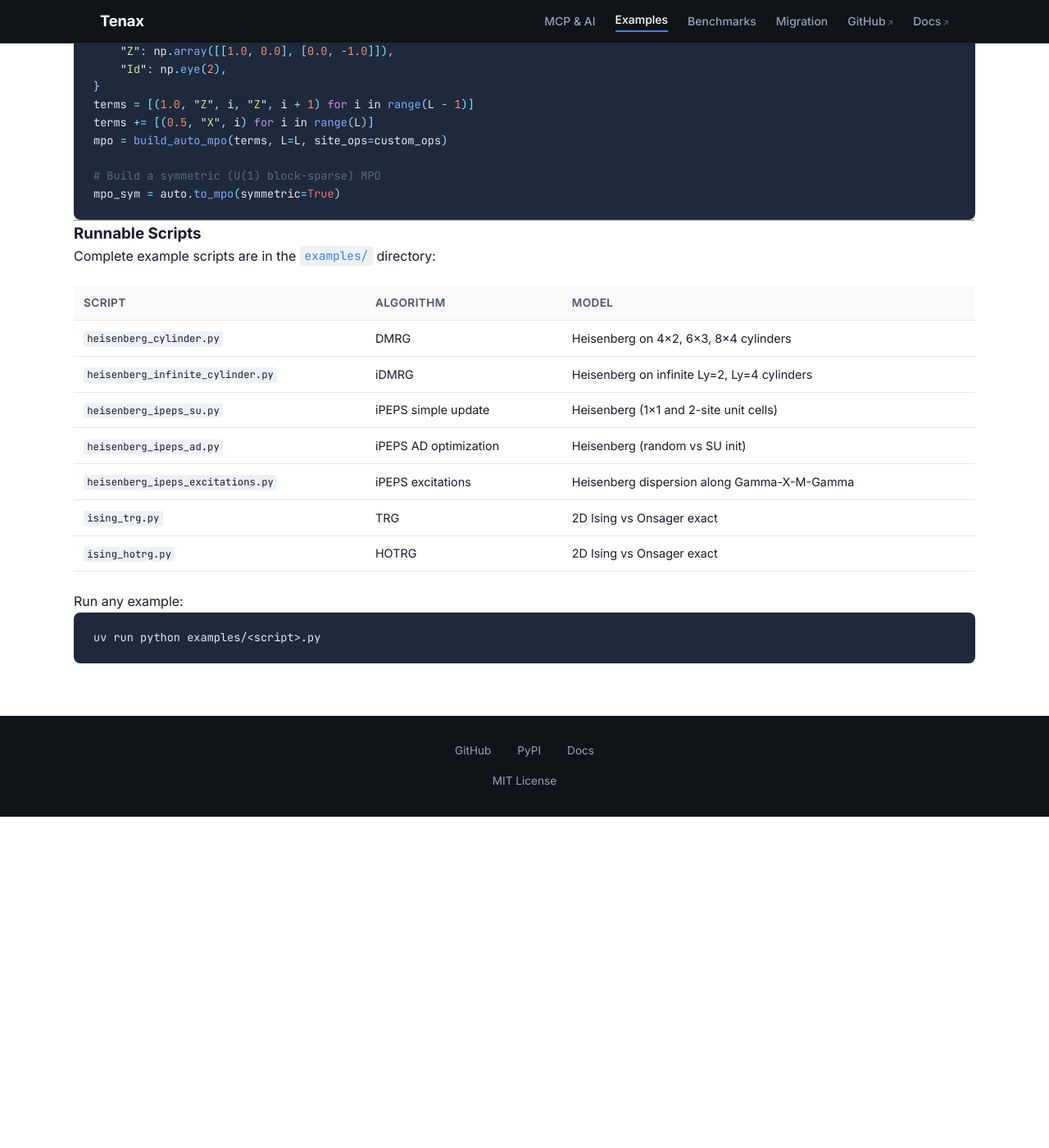
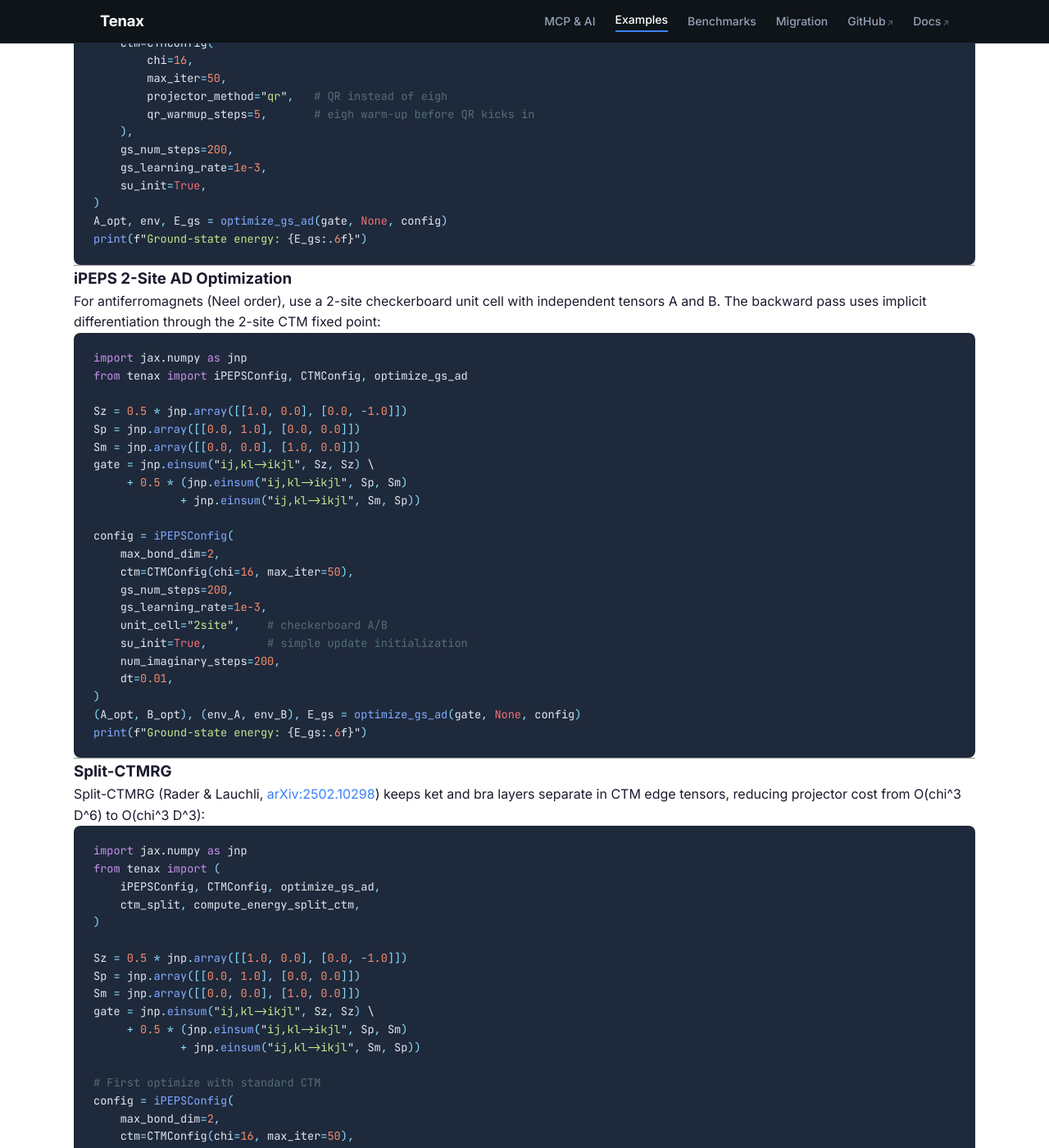
Before and after one commit to tenax-lab/tenax-lab.github.io, a Jekyll site: the page built from examples.md, in a window 1280 px wide and 1400 px high, scrolled down 3978 px. Shown: the whole window at 82% size. Built offline with Jekyll 4.4.1, drawn with Linux system fonts in a browser that asks for light colours; before the commit the page ends 4974 px from its top, so only the background shows below that; some of the changed text lies outside the part shown.

Commit message:
Add iPEPS QR projectors, 2-site AD, and split-CTMRG examples (#4)
Update website with new iPEPS features:
- Homepage: expanded iPEPS algorithm card description
- Examples: QR projectors, 2-site AD optimization, split-CTMRG sections
- MCP page: updated generate_code tool description

Co-authored-by: Claude Opus 4.6 <noreply@anthropic.com>

````diff
--- a/examples.md
+++ b/examples.md
@@ -22,6 +22,9 @@ title: Code Examples
 - [TRG — 2D Ising Model](#trg--2d-ising-model)
 - [iPEPS Simple Update](#ipeps-simple-update)
 - [iPEPS AD Optimization & Excitations](#ipeps-ad-optimization--excitations)
+- [iPEPS with QR Projectors](#ipeps-with-qr-projectors)
+- [iPEPS 2-Site AD Optimization](#ipeps-2-site-ad-optimization)
+- [Split-CTMRG](#split-ctmrg)
 - [AutoMPO](#autompo)
 - [Runnable Scripts](#runnable-scripts)
 {: style="list-style: none; padding: 0;" }
@@ -203,6 +206,109 @@ print(result.energies.shape)  # (20, 3)
 
 ---
 
+### iPEPS with QR Projectors
+
+QR-based projectors replace the expensive eigendecomposition in CTM with a QR factorization, giving significant speedups for large bond dimensions:
+
+```python
+import jax.numpy as jnp
+from tenax import iPEPSConfig, CTMConfig, optimize_gs_ad
+
+Sz = 0.5 * jnp.array([[1.0, 0.0], [0.0, -1.0]])
+Sp = jnp.array([[0.0, 1.0], [0.0, 0.0]])
+Sm = jnp.array([[0.0, 0.0], [1.0, 0.0]])
+gate = jnp.einsum("ij,kl->ikjl", Sz, Sz) \
+     + 0.5 * (jnp.einsum("ij,kl->ikjl", Sp, Sm)
+             + jnp.einsum("ij,kl->ikjl", Sm, Sp))
+
+config = iPEPSConfig(
+    max_bond_dim=2,
+    ctm=CTMConfig(
+        chi=16,
+        max_iter=50,
+        projector_method="qr",   # QR instead of eigh
+        qr_warmup_steps=5,       # eigh warm-up before QR kicks in
+    ),
+    gs_num_steps=200,
+    gs_learning_rate=1e-3,
+    su_init=True,
+)
+A_opt, env, E_gs = optimize_gs_ad(gate, None, config)
+print(f"Ground-state energy: {E_gs:.6f}")
+```
+
+---
+
+### iPEPS 2-Site AD Optimization
+
+For antiferromagnets (Neel order), use a 2-site checkerboard unit cell with independent tensors A and B. The backward pass uses implicit differentiation through the 2-site CTM fixed point:
+
+```python
+import jax.numpy as jnp
+from tenax import iPEPSConfig, CTMConfig, optimize_gs_ad
+
+Sz = 0.5 * jnp.array([[1.0, 0.0], [0.0, -1.0]])
+Sp = jnp.array([[0.0, 1.0], [0.0, 0.0]])
+Sm = jnp.array([[0.0, 0.0], [1.0, 0.0]])
+gate = jnp.einsum("ij,kl->ikjl", Sz, Sz) \
+     + 0.5 * (jnp.einsum("ij,kl->ikjl", Sp, Sm)
+             + jnp.einsum("ij,kl->ikjl", Sm, Sp))
+
+config = iPEPSConfig(
+    max_bond_dim=2,
+    ctm=CTMConfig(chi=16, max_iter=50),
+    gs_num_steps=200,
+    gs_learning_rate=1e-3,
+    unit_cell="2site",    # checkerboard A/B
+    su_init=True,         # simple update initialization
+    num_imaginary_steps=200,
+    dt=0.01,
+)
+(A_opt, B_opt), (env_A, env_B), E_gs = optimize_gs_ad(gate, None, config)
+print(f"Ground-state energy: {E_gs:.6f}")
+```
+
+---
+
+### Split-CTMRG
+
+Split-CTMRG (Rader & Lauchli, [arXiv:2502.10298](https://arxiv.org/abs/2502.10298)) keeps ket and bra layers separate in CTM edge tensors, reducing projector cost from O(chi^3 D^6) to O(chi^3 D^3):
+
+```python
+import jax.numpy as jnp
+from tenax import (
+    iPEPSConfig, CTMConfig, optimize_gs_ad,
+    ctm_split, compute_energy_split_ctm,
+)
+
+Sz = 0.5 * jnp.array([[1.0, 0.0], [0.0, -1.0]])
+Sp = jnp.array([[0.0, 1.0], [0.0, 0.0]])
+Sm = jnp.array([[0.0, 0.0], [1.0, 0.0]])
+gate = jnp.einsum("ij,kl->ikjl", Sz, Sz) \
+     + 0.5 * (jnp.einsum("ij,kl->ikjl", Sp, Sm)
+             + jnp.einsum("ij,kl->ikjl", Sm, Sp))
+
+# First optimize with standard CTM
+config = iPEPSConfig(
+    max_bond_dim=2,
+    ctm=CTMConfig(chi=16, max_iter=50),
+    gs_num_steps=200,
+    gs_learning_rate=1e-3,
+    su_init=True,
+)
+A_opt, env, E_gs = optimize_gs_ad(gate, None, config)
+
+# Evaluate with split-CTMRG
+split_config = CTMConfig(chi=16, max_iter=100, chi_I=10)
+split_env = ctm_split(A_opt, split_config)
+E = compute_energy_split_ctm(A_opt, split_env, gate, d=2)
+print(f"Split-CTM energy: {E:.6f}")
+```
+
+`chi_I` controls the interlayer bond dimension between ket and bra edge tensors. Setting `chi_I = chi * D` makes the SVD split lossless; smaller values trade accuracy for speed.
+
+---
+
 ### AutoMPO
 
 Build Hamiltonian MPOs from symbolic operator descriptions, with support for custom operators and U(1) symmetric MPOs:
````
Also changed, not shown: index.md (+1 -1 lines), mcp.md (+1 -1 lines).
